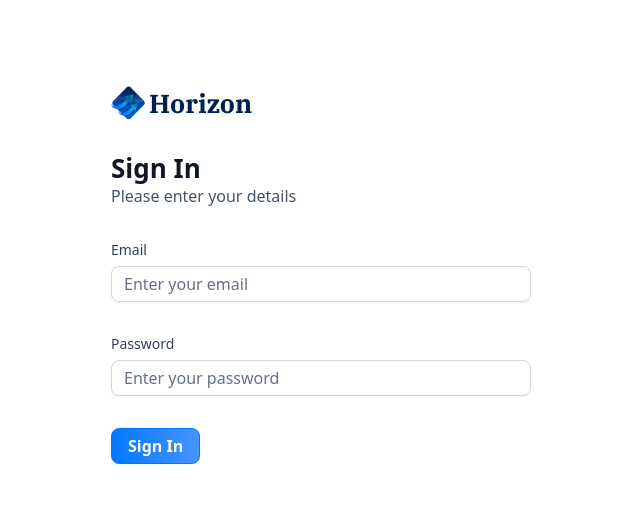
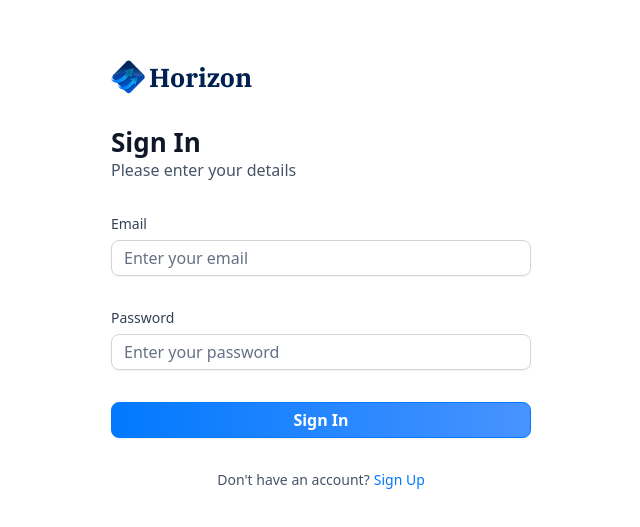
Before and after one commit to jonahunuafe/banking-app, a Next.js app: page /sign-in in a window 1280 px wide. Shown: the part 125-652 px from the top of the page, without its empty margins (319-959 px from the left). Built offline with nearby package versions, Linux system fonts and the light colour scheme.

Commit message:
implement sign-in form

```diff
--- a/components/AuthForm.tsx
+++ b/components/AuthForm.tsx
@@ -85,6 +85,7 @@
                   label="Password"
                   placeholder="Enter your password"
                 />
+                <div className="flex flex-col gap-4">
                   <Button type="submit" className="form-btn" disabled={isLoading}>
                     {
                       isLoading ? (
@@ -96,8 +97,22 @@
                         ? "Sign In" : "Sign Up"
                     }
                   </Button>
+                </div>
               </form>
             </Form>
+
+            <footer className="flex justify-center gap-1">
+              <p className="text-14 font-normal text-gray-600">
+                {
+                  type === "sign-in"
+                  ? "Don't have an account?"
+                  : "Already have an account?"
+                }
+              </p>
+              <Link href={type === "sign-in" ? "/sign-up" : "/sign-in"} className="form-link">
+                {type === "sign-in" ? "Sign Up" : "Sign In"}
+              </Link>
+            </footer>
           </>
         )
       }
```
Lines whose indentation alone changed are shown as unchanged.
